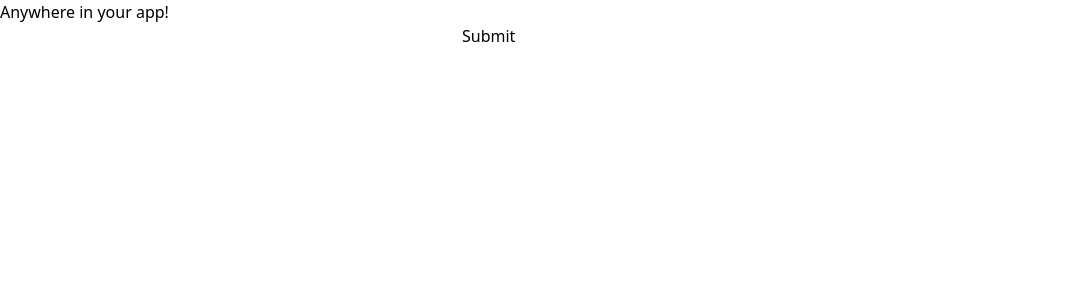
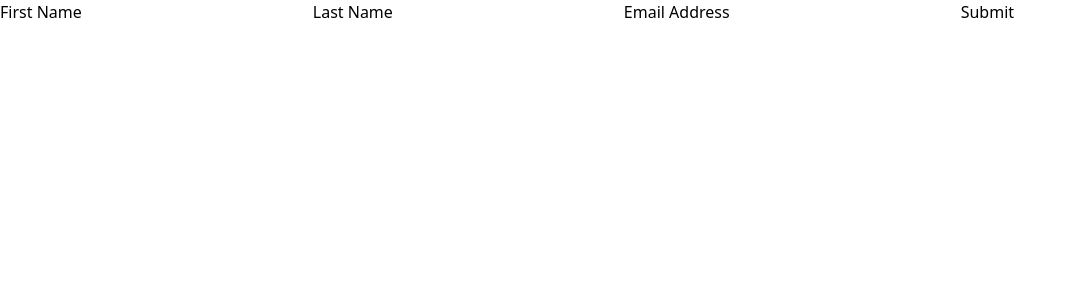
Before and after one commit to keni2002/raw_materia, a React (Vite) app in the folder client/: page /test in a window 1280 px wide. Shown: the top 300 px of the page, without its empty margins (0-1077 px from the left). Built offline with nearby package versions, Linux system fonts and the light colour scheme.

Commit message:
commit para el profesor

```diff
--- a/client/src/components/FormLogin.jsx
+++ b/client/src/components/FormLogin.jsx
@@ -1,5 +1,26 @@
-import { Formik } from 'formik';
+import { useFormik } from 'formik';
+import { useNavigate } from 'react-router-dom';
+const validate = values => {
+    const errors = {};
+
+
+}
 function FormLogin() {
+    const navigate = useNavigate();
+    const formik = useFormik({
+        initialValues: {
+          email: '',
+          password: '',
+        },
+        validate,
+        onSubmit: values => {
+          alert(JSON.stringify(values, null, 2));
+          navigate('/dashboard');
+        },
+      });
+
+
+
     return (
         <div className="flex min-h-full flex-col justify-center px-6 py-12 lg:px-8">
             <div className="flex min-h-full flex-col justify-center px-6 py-12 lg:px-8 shadow-md bg-gray-100 sm:mx-auto sm:w-full sm:max-w-sm">
@@ -14,14 +35,16 @@
                     <h2 className=" pt-10 text-center text-2xl font-bold leading-9 tracking-tight text-gray-900">Iniciar Sesion</h2>
                 </div>
                 <div>
-                    <form action="#" className="space-y-6" method="POST">
+                    <form action="" onSubmit={formik.handleSubmit} className="space-y-6" method="POST">
                         <div>
                             <label className="block text-sm font-medium leading-6 text-gray-900" for="email">Correo</label>
                             <div className="mt-2">
                                 <input autocomplete="email"
                                     className="block px-3 w-full rounded-md border-0 py-1.5 text-gray-900 shadow-sm ring-1 ring-inset ring-gray-300 placeholder:text-gray-400 focus:ring-2 focus:ring-inset focus:ring-indigo-600 sm:text-sm sm:leading-6"
                                     id="email" name="email" required
-                                    type="email" />
+                                    type="email"
+                                    value={formik.values.email}
+                                    />
                             </div>
                         </div>
                         <div>
@@ -32,7 +55,8 @@
                                 <input autocomplete="current-password"
                                     className="block px-3 w-full rounded-md border-0 py-1.5 text-gray-900 shadow-sm ring-1 ring-inset ring-gray-300 placeholder:text-gray-400 focus:ring-2 focus:ring-inset focus:ring-indigo-600 sm:text-sm sm:leading-6"
                                     id="password" name="password" required
-                                    type="password" />
+                                    type="password"
+                                    value={formik.values.password} />
                             </div>
                         </div>
                         <div>
--- a/client/src/pages/Basic.jsx
+++ b/client/src/pages/Basic.jsx
@@ -1,63 +1,85 @@
 import React from 'react';
-import { Formik } from 'formik';
+import { useFormik } from 'formik';
+import { useNavigate } from 'react-router-dom';
+const validate = values => {
+  const errors = {};
 
-const Basic = () => (
-  <div>
-    <h1>Anywhere in your app!</h1>
-    <Formik
-      initialValues={{ email: '', password: '' }}
-      validate={values => {
-        const errors = {};
+  if (!values.firstName) {
+    errors.firstName = 'Required';
+  } else if (values.firstName.length > 15) {
+    errors.firstName = 'Must be 15 characters or less';
+  }
+
+  if (!values.lastName) {
+    errors.lastName = 'Required';
+  } else if (values.lastName.length > 20) {
+    errors.lastName = 'Must be 20 characters or less';
+  }
+
   if (!values.email) {
     errors.email = 'Required';
-        } else if (
-          !/^[A-Z0-9._%+-]+@[A-Z0-9.-]+\.[A-Z]{2,}$/i.test(values.email)
-        ) {
+  } else if (!/^[A-Z0-9._%+-]+@[A-Z0-9.-]+\.[A-Z]{2,4}$/i.test(values.email)) {
     errors.email = 'Invalid email address';
   }
+
   return errors;
-      }}
-      onSubmit={(values, { setSubmitting }) => {
-        setTimeout(() => {
+};
+
+const Basic = () => {
+    const navigate = useNavigate();
+  const formik = useFormik({
+    initialValues: {
+      firstName: '',
+      lastName: '',
+      email: '',
+    },
+    validate,
+    onSubmit: values => {
+
+    navigate('/dashboard');
       alert(JSON.stringify(values, null, 2));
-          setSubmitting(false);
-        }, 400);
-      }}
-    >
-      {({
-        values,
-        errors,
-        touched,
-        handleChange,
-        handleBlur,
-        handleSubmit,
-        isSubmitting,
-        /* and other goodies */
-      }) => (
-        <form onSubmit={handleSubmit}>
+
+
+    },
+  });
+  return (
+    <form onSubmit={formik.handleSubmit}>
+      <label htmlFor="firstName">First Name</label>
       <input
+        id="firstName"
+        name="firstName"
+        type="text"
+        onChange={formik.handleChange}
+        onBlur={formik.handleBlur}
+        value={formik.values.firstName}
+      />
+      {formik.errors.firstName ? <div>{formik.errors.firstName}</div> : null}
+
+      <label htmlFor="lastName">Last Name</label>
+      <input
+        id="lastName"
+        name="lastName"
+        type="text"
+        onChange={formik.handleChange}
+        onBlur={formik.handleBlur}
+        value={formik.values.lastName}
+      />
+      {formik.errors.lastName ? <div>{formik.errors.lastName}</div> : null}
+
+      <label htmlFor="email">Email Address</label>
+      <input
+        id="email"
+        name="email"
         type="email"
-            name="email"
-            onChange={handleChange}
-            onBlur={handleBlur}
-            value={values.email}
+        onChange={formik.handleChange}
+        onBlur={formik.handleBlur}
+        value={formik.values.email}
       />
-          {errors.email && touched.email && errors.email}
-          <input
-            type="password"
-            name="password"
-            onChange={handleChange}
-            onBlur={handleBlur}
-            value={values.password}
-          />
-          {errors.password && touched.password && errors.password}
-          <button type="submit" disabled={isSubmitting}>
-            Submit
-          </button>
+      {formik.errors.email ? <div>{formik.errors.email}</div> : null}
+
+      <button type="submit">Submit</button>
     </form>
-      )}
-    </Formik>
-  </div>
   );
+};
 
-export default Basic;
+export default  Basic
--- a/client/src/pages/Dashboard.jsx
+++ b/client/src/pages/Dashboard.jsx
@@ -3,7 +3,7 @@
 import HeaderDash from "../components/HeaderDash";
 import { useState } from "react";
 const Dashboard = () => {
-  const [menuVisible, setMenuVisible] = useState(true)
+  const [menuVisible, setMenuVisible] = useState(false)
 
   const toggleMenu = () => {
     setMenuVisible(!menuVisible);
```
Lines whose indentation alone changed are shown as unchanged.
